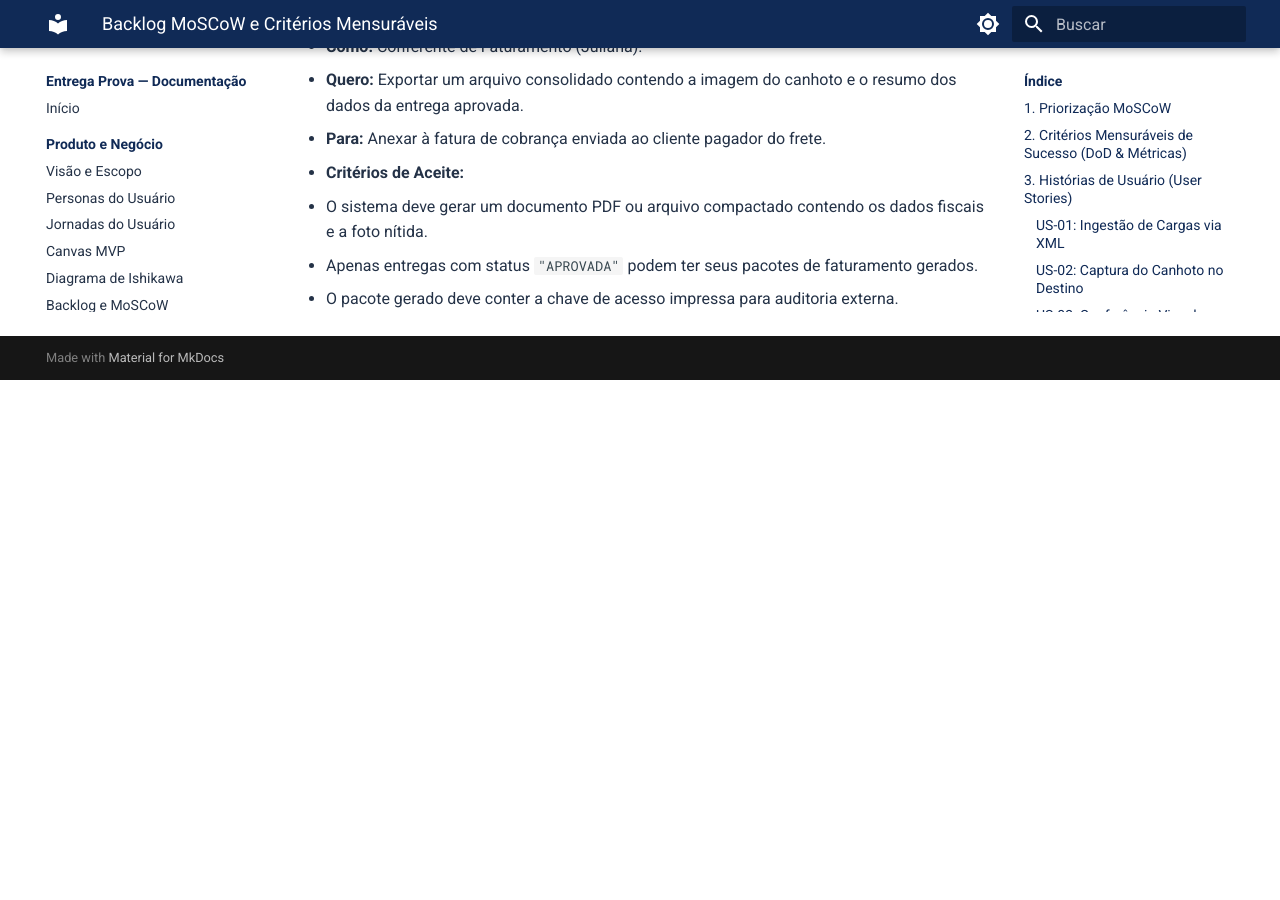
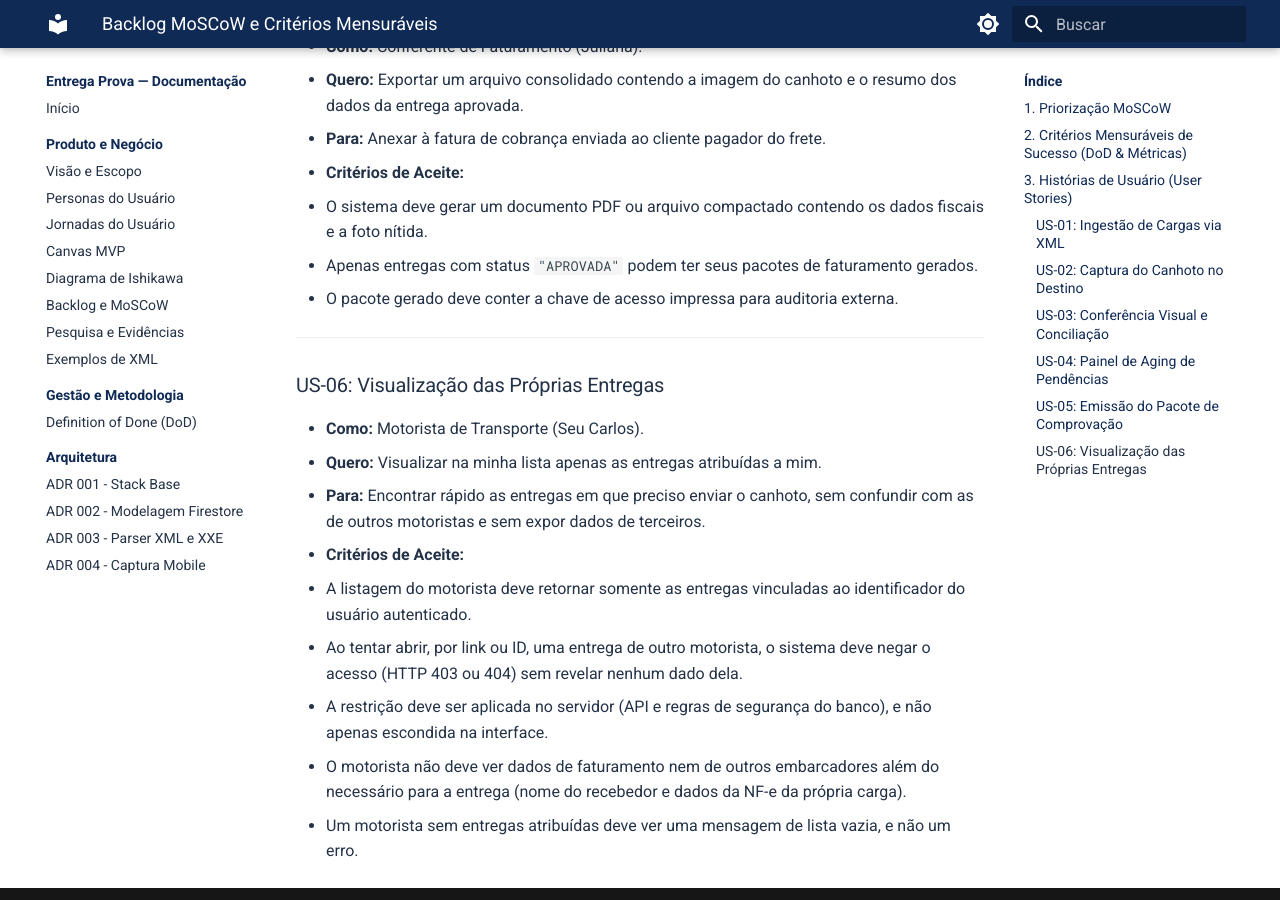
Before and after one commit to EntregaProva/EntregaProva-documentation, an MkDocs documentation site: the page built from docs/backlog/requisitos-moscow.md, in a window 1280 px wide and 900 px high, scrolled down 4079 px. Built offline with MkDocs 1.6.1 and Material for MkDocs 9.7.7, drawn with Linux system fonts in a browser that asks for light colours; before the commit the page ends 4459 px from its top, so only the background shows below that; some of the changed text lies outside the part shown.

Commit message:
ajustes backlog

```diff
--- a/docs/backlog/requisitos-moscow.md
+++ b/docs/backlog/requisitos-moscow.md
@@ -94,3 +94,16 @@ Para que uma funcionalidade seja aceita no projeto, ela deve satisfazer critéri
   1. O sistema deve gerar um documento PDF ou arquivo compactado contendo os dados fiscais e a foto nítida.
   2. Apenas entregas com status `"APROVADA"` podem ter seus pacotes de faturamento gerados.
   3. O pacote gerado deve conter a chave de acesso impressa para auditoria externa.
+
+---
+
+### US-06: Visualização das Próprias Entregas
+* **Como:** Motorista de Transporte (Seu Carlos).
+* **Quero:** Visualizar na minha lista apenas as entregas atribuídas a mim.
+* **Para:** Encontrar rápido as entregas em que preciso enviar o canhoto, sem confundir com as de outros motoristas e sem expor dados de terceiros.
+* **Critérios de Aceite:**
+  1. A listagem do motorista deve retornar somente as entregas vinculadas ao identificador do usuário autenticado.
+  2. Ao tentar abrir, por link ou ID, uma entrega de outro motorista, o sistema deve negar o acesso (HTTP 403 ou 404) sem revelar nenhum dado dela.
+  3. A restrição deve ser aplicada no servidor (API e regras de segurança do banco), e não apenas escondida na interface.
+  4. O motorista não deve ver dados de faturamento nem de outros embarcadores além do necessário para a entrega (nome do recebedor e dados da NF-e da própria carga).
+  5. Um motorista sem entregas atribuídas deve ver uma mensagem de lista vazia, e não um erro.
```
Also changed, not shown: other parts of docs/backlog/requisitos-moscow.md (+1 -1 lines).
